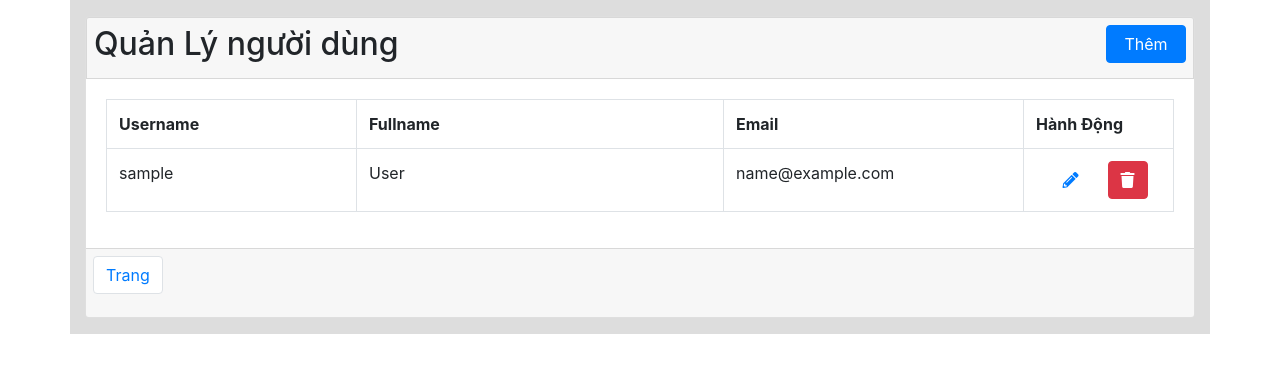
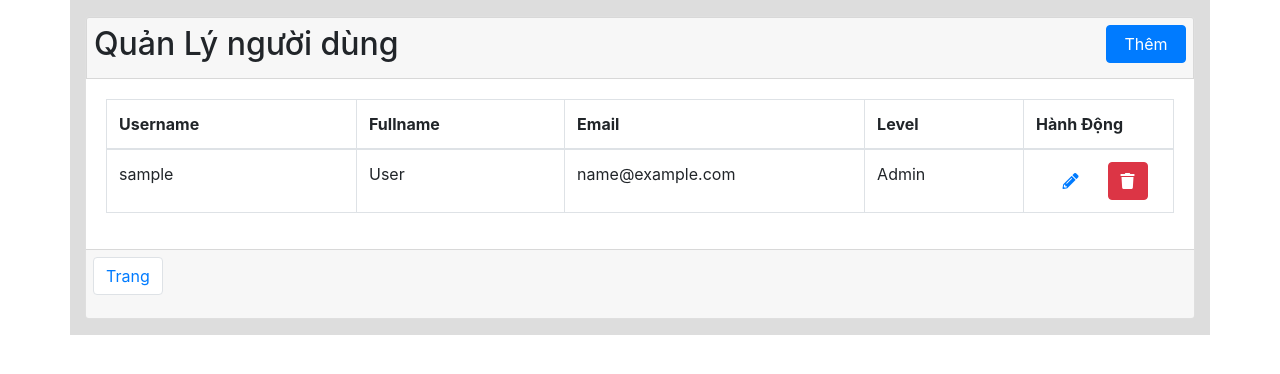
Before and after one commit to donhatptit/minyproject, a PHP site: template view/backend/view_user.php in a window 1280 px wide. Shown: the top 374 px of the page. Run offline with PHP 8.4, Linux system fonts and the light colour scheme; the template is opened without the code that fills it: most values are stand-ins (such as "Sample title", 1, 10 or a date in 2020); data that the repository does not hold is empty; some libraries are stand-ins or nearby versions.

Commit message:
create level user backend

```diff
--- a/view/backend/view_user.php
+++ b/view/backend/view_user.php
@@ -6,7 +6,12 @@
 	<link rel="stylesheet" type="text/css" href="public/backend/css/style.css">
 	<link rel="stylesheet" href="https://use.fontawesome.com/releases/v5.6.3/css/all.css" integrity="sha384-UHRtZLI+pbxtHCWp1t77Bi1L4ZtiqrqD80Kn4Z8NTSRyMA2Fd33n5dQ8lWUE00s/" crossorigin="anonymous">
 	<link rel="stylesheet" href="https://maxcdn.bootstrapcdn.com/bootstrap/4.0.0/css/bootstrap.min.css" integrity="sha384-Gn5384xqQ1aoWXA+058RXPxPg6fy4IWvTNh0E263XmFcJlSAwiGgFAW/dAiS6JXm" crossorigin="anonymous">
+	<script src="https://ajax.googleapis.com/ajax/libs/jquery/3.3.1/jquery.min.js"></script>
 </head>
+
+<script type="text/javascript">
+
+</script>
 <body>
 	<div class="container">
 		<div class="row justify-content-center">
@@ -22,6 +27,9 @@
 								<h2>Quản Lý người dùng</h2>
 							</div>
 							<div class="col-md-6 text-right">
+
+
+
 										<a href="admin.php?controller=add_edit_user&act=add" class="btn btn-primary">Thêm</a>
 							</div>
 						</div>
@@ -30,15 +38,18 @@
 					<div class="card-body">
 						<!-- table -->
 						<table class="table table-hover table-bordered">
+							<thead>
 								<tr>
 									<th style="width: 250px;">Username</th>
 									<th>Fullname</th>
 									<th style="width: 300px;">Email</th>
-
+									<th>Level</th>
 									<th style="width: 150px;">Hành Động</th>
 								</tr>
+							</thead>
+							<tbody class="danhsach">
+							<?php
 
-				<?php
 							foreach ($arr as $rows): ?>
 
 									<tr>
@@ -46,12 +57,24 @@
 
 										<td><?php echo $rows->fullname; ?></td>
 										<td><?php echo $rows->email; ?></td>
+										<td><?php
+
+										if($rows->level == 1)
+												echo "Editor";
+											else{
+												echo "Admin";
+											}
+										 ?>
+
+										</td>
 										<td style="text-align: center;">
 											<a href="admin.php?controller=add_edit_user&act=edit&id=<?php echo $rows->id_user; ?>" class="btn btn-default"><i class="fas fa-pencil-alt"></i></a> &nbsp;&nbsp;
 											<a href="admin.php?controller=add_edit_user&act=delete&id=<?php echo $rows->id_user; ?>" onclick="return window.confirm('Are you sure ?')" class="btn btn-danger"><em class="fa fa-trash"></em></a>
 										</td>
 									</tr>
+
 							<?php endforeach; ?>
+							</tbody>
 						</table>
 						<!-- end table -->
 					</div>
@@ -69,5 +92,7 @@
 		</div>
 	</div>
 </div>
+
 </body>
+<script src="public/backend/js/user.js"></script>
 </html>
```
Lines whose indentation alone changed are shown as unchanged.
